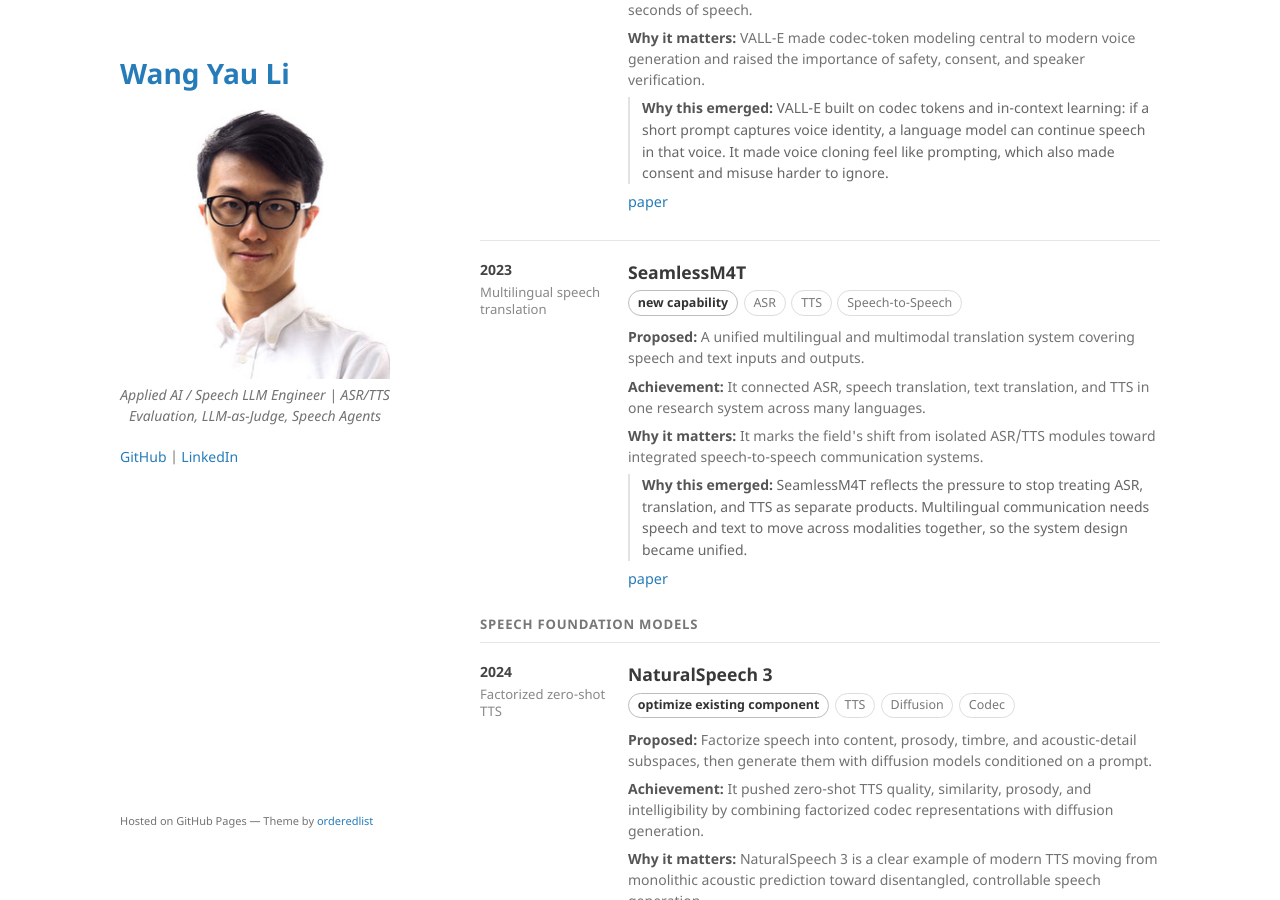
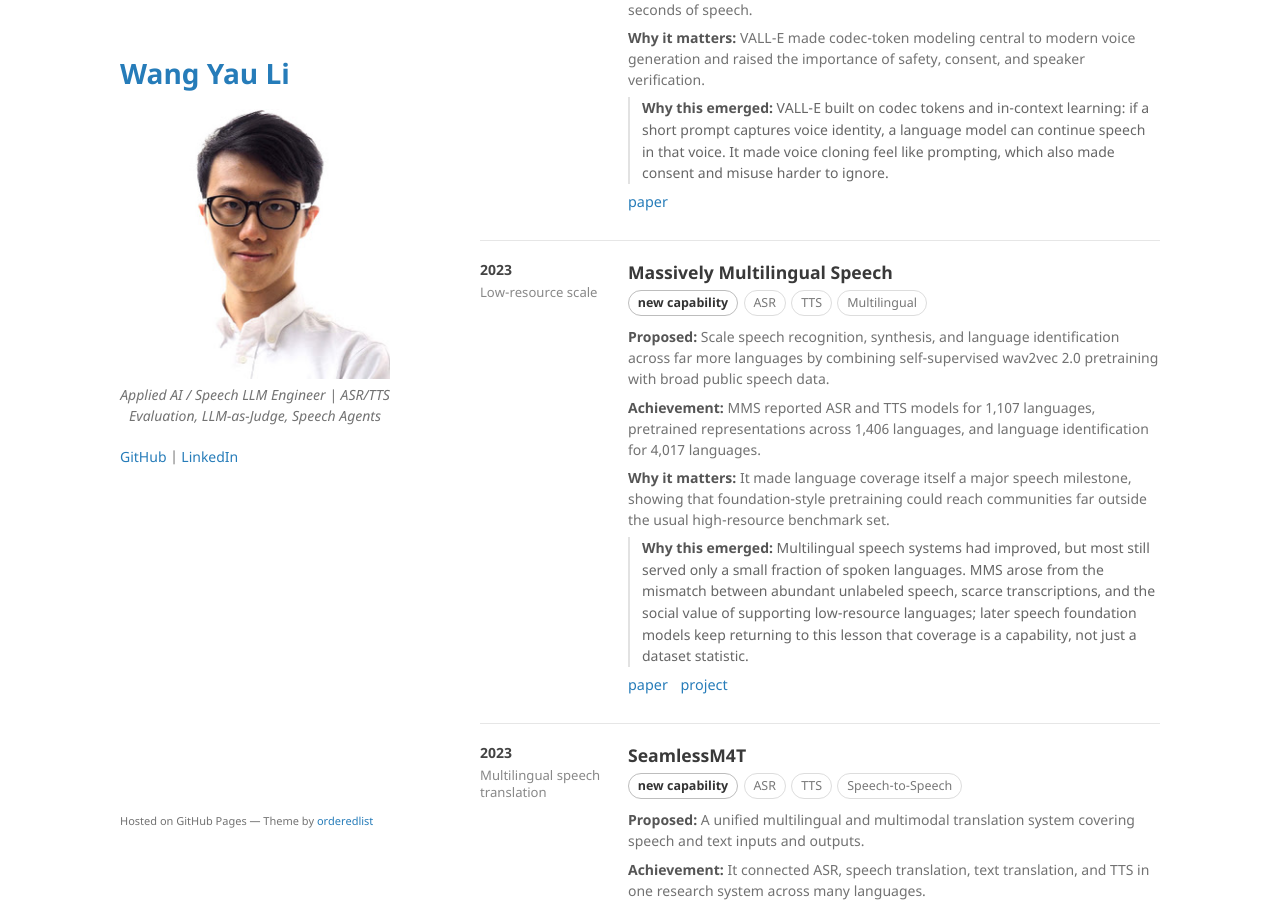
Before and after one commit to kennethli319/kennethli319.github.io, a Jekyll site: the page built from speech-timeline.md, in a window 1280 px wide and 900 px high, scrolled down 16242 px. Built offline with Jekyll 4.4.1, drawn with Linux system fonts in a browser that asks for light colours.

Commit message:
Add MMS speech timeline milestone

```diff
--- a/speech-timeline.md
+++ b/speech-timeline.md
@@ -804,6 +804,22 @@ title: Speech Timeline
 <section class="speech-row">
   <aside class="speech-year">
     2023
+    <div class="speech-kicker">Low-resource scale</div>
+  </aside>
+  <div class="speech-body">
+    <h2>Massively Multilingual Speech</h2>
+    <div class="speech-meta"><span class="speech-impact">new capability</span><span class="speech-tag">ASR</span><span class="speech-tag">TTS</span><span class="speech-tag">Multilingual</span></div>
+    <p><strong>Proposed:</strong> Scale speech recognition, synthesis, and language identification across far more languages by combining self-supervised wav2vec 2.0 pretraining with broad public speech data.</p>
+    <p><strong>Achievement:</strong> MMS reported ASR and TTS models for 1,107 languages, pretrained representations across 1,406 languages, and language identification for 4,017 languages.</p>
+    <p><strong>Why it matters:</strong> It made language coverage itself a major speech milestone, showing that foundation-style pretraining could reach communities far outside the usual high-resource benchmark set.</p>
+    <p class="speech-reflection"><strong>Why this emerged:</strong> Multilingual speech systems had improved, but most still served only a small fraction of spoken languages. MMS arose from the mismatch between abundant unlabeled speech, scarce transcriptions, and the social value of supporting low-resource languages; later speech foundation models keep returning to this lesson that coverage is a capability, not just a dataset statistic.</p>
+    <p class="speech-source"><a href="https://arxiv.org/abs/2305.13516">paper</a> <a href="https://ai.meta.com/blog/multilingual-model-speech-recognition/">project</a></p>
+  </div>
+</section>
+
+<section class="speech-row">
+  <aside class="speech-year">
+    2023
     <div class="speech-kicker">Multilingual speech translation</div>
   </aside>
   <div class="speech-body">
```
